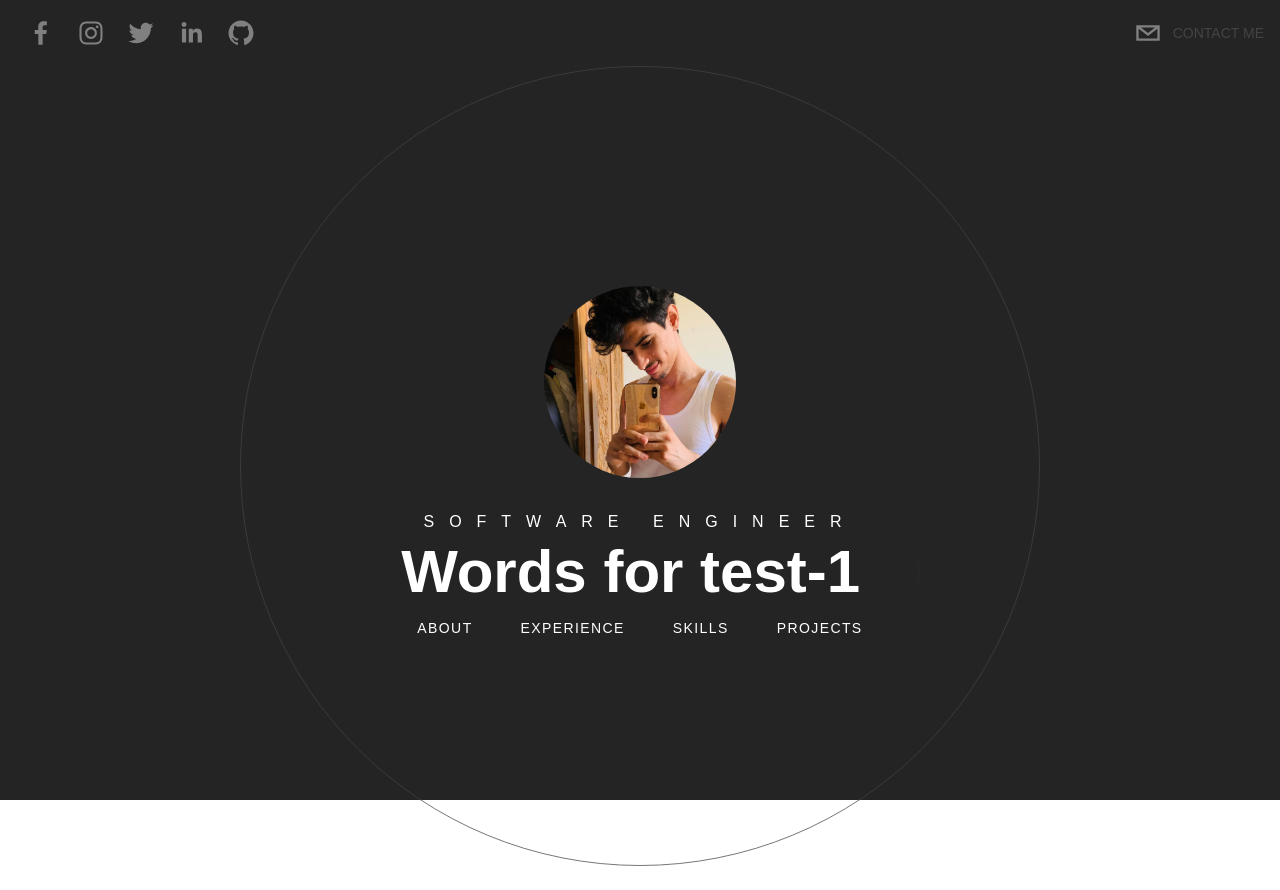
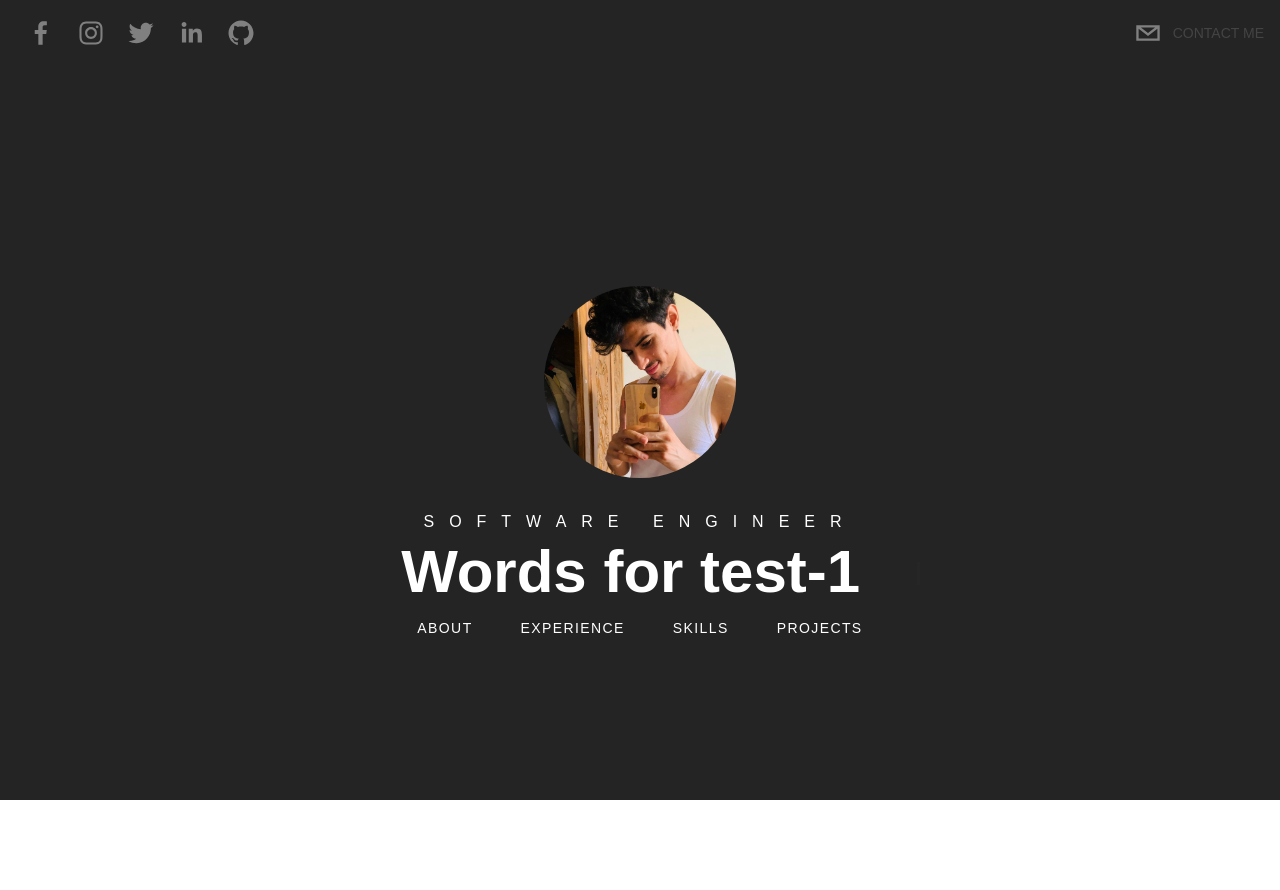
Before and after one commit to RamezTaher/Portfolio, a React (Create React App) app: page / in a window 1280 px wide. Built offline with nearby package versions, Linux system fonts and the light colour scheme.

Commit message:
get rid of circles animation

```diff
--- a/src/components/BackgroundCircles.jsx
+++ b/src/components/BackgroundCircles.jsx
@@ -15,11 +15,13 @@ const BackgroundCircles = () => {
       transition={{
         duration: 2,
       }}
-      className="relative h-screen overflow-hidden"
+      className="absolute h-[800px] w-[800px] overflow-hidden"
     >
-      <div className="absolute top-1/2 left-1/2 -translate-x-1/2 -translate-y-1/2 border border-solid  border-gray rounded-full h-[400px] w-[400px]  animate-ping"></div>
-      <div className="absolute top-1/2 left-1/2 -translate-x-1/2 -translate-y-1/2 border border-solid  border-gray rounded-full h-[600px] w-[600px]  animate-ping"></div>
-      <div className="absolute top-1/2 left-1/2 -translate-x-1/2 -translate-y-1/2 border border-solid border-gray rounded-full h-[800px] w-[800px] animate-pulse"></div>
+      <div className="relative h-full w-full">
+        <div className="absolute top-1/2 left-1/2 -translate-x-1/2 -translate-y-1/2 border border-solid  border-gray rounded-full h-[400px] w-[400px]  animate-ping"></div>
+        <div className="absolute top-1/2 left-1/2 -translate-x-1/2 -translate-y-1/2 border border-solid  border-gray rounded-full h-[600px] w-[600px]  animate-ping"></div>
+        <div className="absolute top-1/2 left-1/2 -translate-x-1/2 -translate-y-1/2 border border-solid border-gray rounded-full h-[800px] w-[800px] animate-pulse"></div>
+      </div>
     </motion.div>
   )
 }
--- a/src/components/Hero.jsx
+++ b/src/components/Hero.jsx
@@ -1,6 +1,5 @@
 import React from "react"
 import { Cursor, useTypewriter } from "react-simple-typewriter"
-import BackgroundCircles from "./BackgroundCircles"
 import ramez from "../assets/images/ram-1.jpg"
 
 const Hero = () => {
@@ -10,16 +9,14 @@ const Hero = () => {
     delaySpeed: 1200,
   })
   return (
-    <div className="h-screen flex flex-col gap-y-8 justify-center items-center text-center overflow-hidden">
-      <div className="absolute w-full z-[2]">
-        <BackgroundCircles />
-      </div>
+    <div className="h-screen flex flex-col gap-y-8 justify-center items-center text-center overflow-hidden ">
+      <div className="flex flex-col gap-8 justify-center items-center">
         <img
           className="relative rounded-full h-48 w-48 mx-auto object-cover"
           src={ramez}
           alt="Ramez"
         />
-      <div className=" flex flex-col items-center gap-2 z-[3]">
+        <div className=" flex flex-col items-center gap-2">
           <h2 className="text-md uppercase tracking-[15px] font-medium">
             Software Engineer
           </h2>
@@ -36,6 +33,7 @@ const Hero = () => {
           </div>
         </div>
       </div>
+    </div>
   )
 }
 
```
Lines whose indentation alone changed are shown as unchanged.
